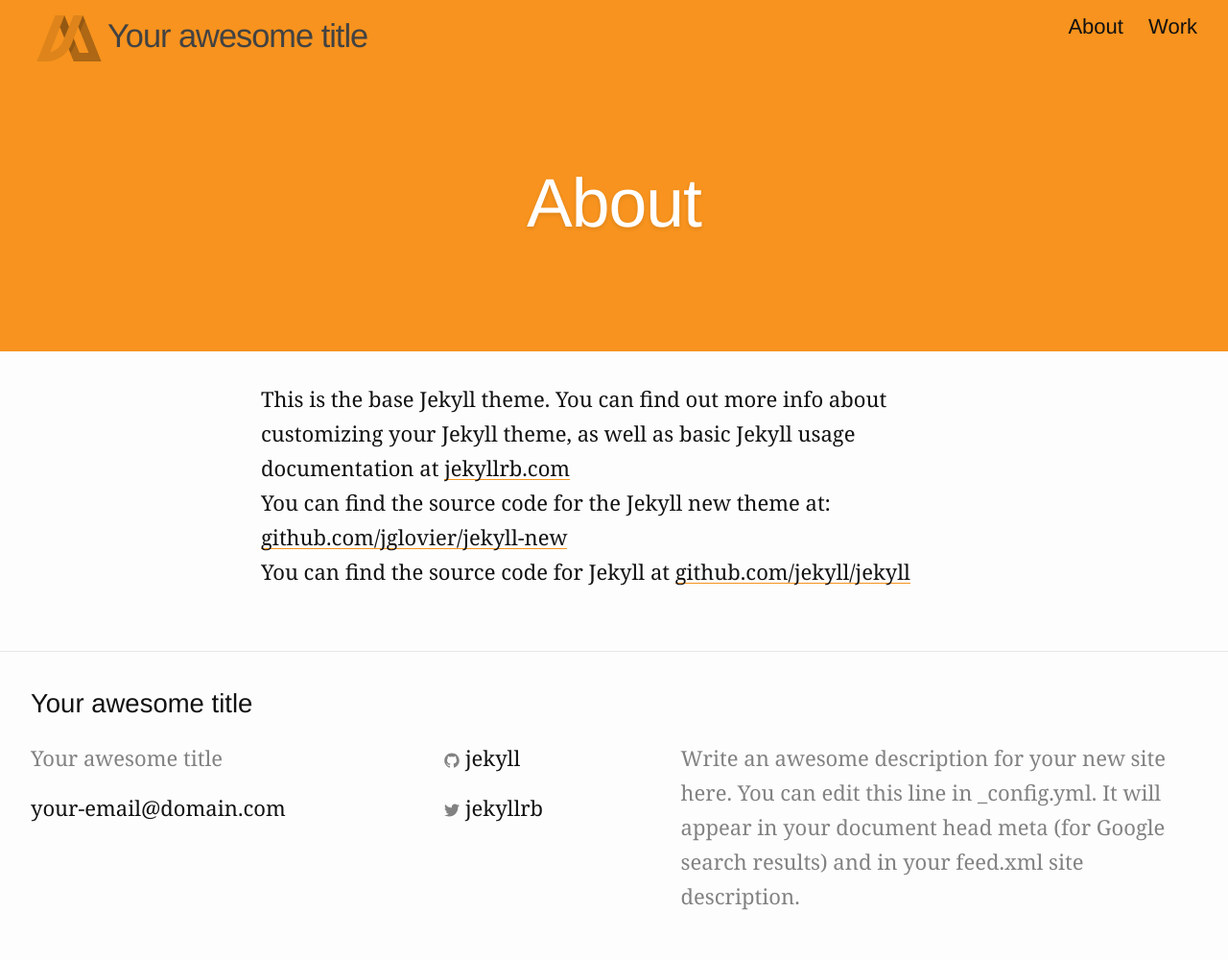
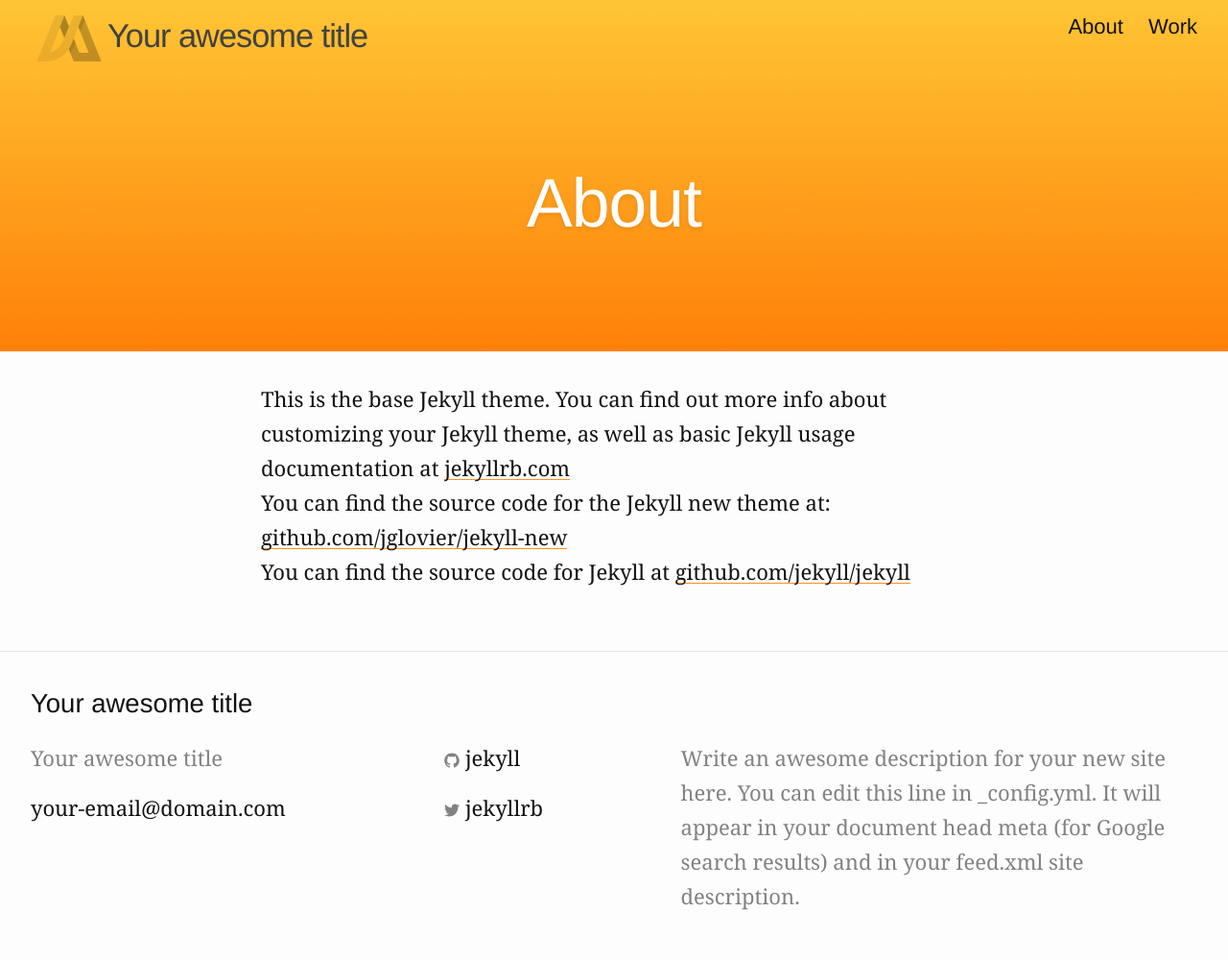
Before and after one commit to jwmunn-og/2016-personal-site, a Jekyll site: the page built from about.md, in a window 1280 px wide. Shown: the whole page at 96% size. Built offline with Jekyll 4.4.1, drawn with Linux system fonts in a browser that asks for light colours.

Commit message:
Reorganized page structure

```diff
--- a/_includes/head.html
+++ b/_includes/head.html
@@ -12,9 +12,9 @@
   <link rel="stylesheet" href="{{ "/css/main.css" | prepend: site.baseurl }}">
   {% if page.bg %}
     <style type="text/css">
-      .post-header { background: {{ page.bg }}
-                     background-size: cover;
-                    }
+      .post-header {
+        background: {{ page.bg }}
+      }
     </style>
   {% endif %}
 
--- a/_posts/2015-03-11-transition.markdown
+++ b/_posts/2015-03-11-transition.markdown
@@ -5,7 +5,7 @@
 permalink: thoughts/transition
 tags: Remote work
 excerpt: <p>Susan and I have talked in-depth many times about what kind of life we want to build. She changed careers a few years ago to become a nurse. Since then, she has always had an itch to do travel nursing. It seemed like a risky pursuit and I had no idea how I would fit into that equation so we let it simmer.</p>
-bg: "#70e1f5 url('/images/staring-into-unknown.png') no-repeat center 60px;"
+bg: "#fff url('/images/staring-into-unknown.png') no-repeat center 40px; background-size: 75%;"
 ---
 
 
--- a/_sass/_layout.scss
+++ b/_sass/_layout.scss
@@ -274,4 +274,9 @@
 
 #logo {
     height: 5rem;
+    opacity: .8;
+    transition: opacity .2s ease;
+    &:hover {
+        opacity: 1;
+    }
 }
```
Also changed, not shown: about.md (+5 -0 lines), work/index.md (renamed from work.md, +0 -1 lines).
